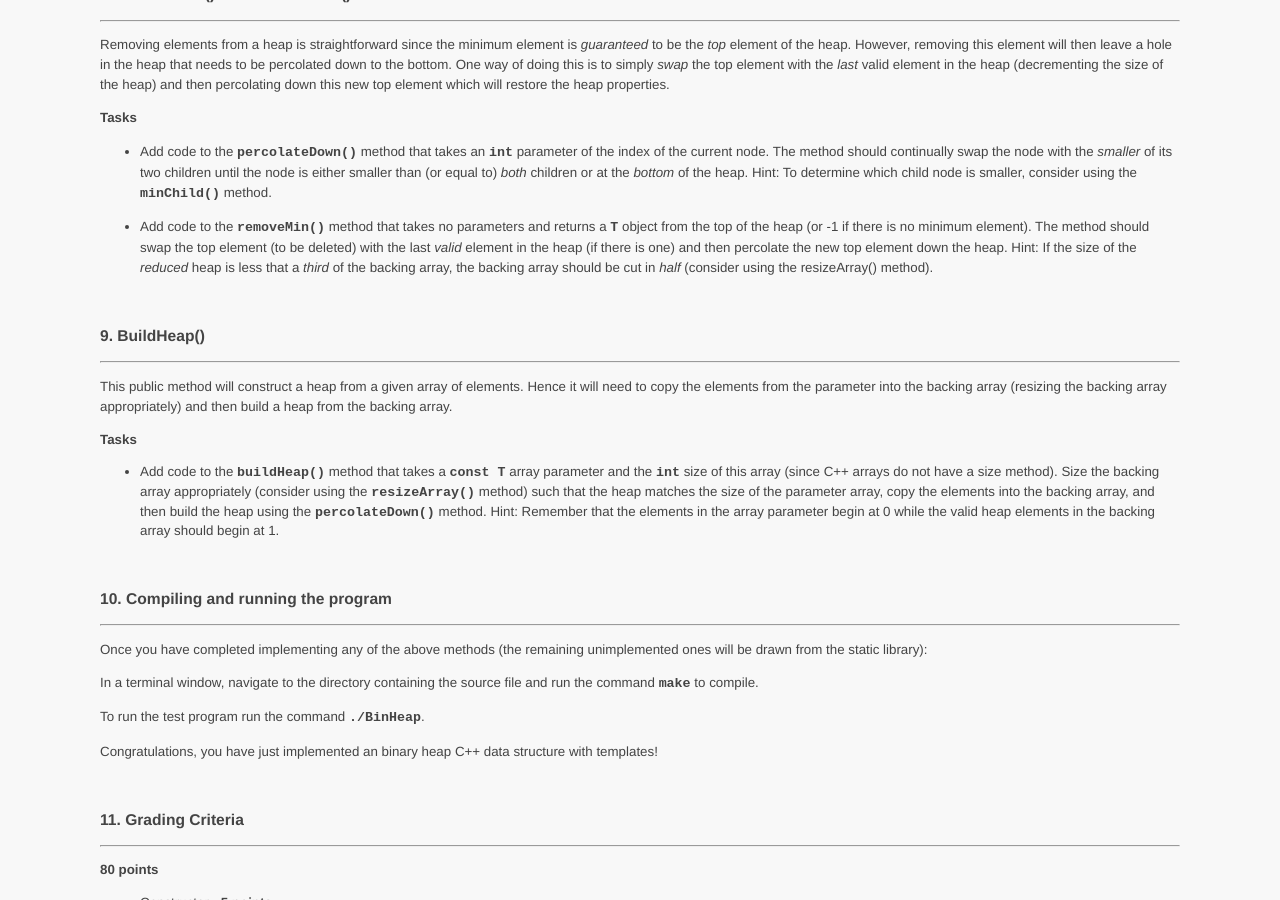
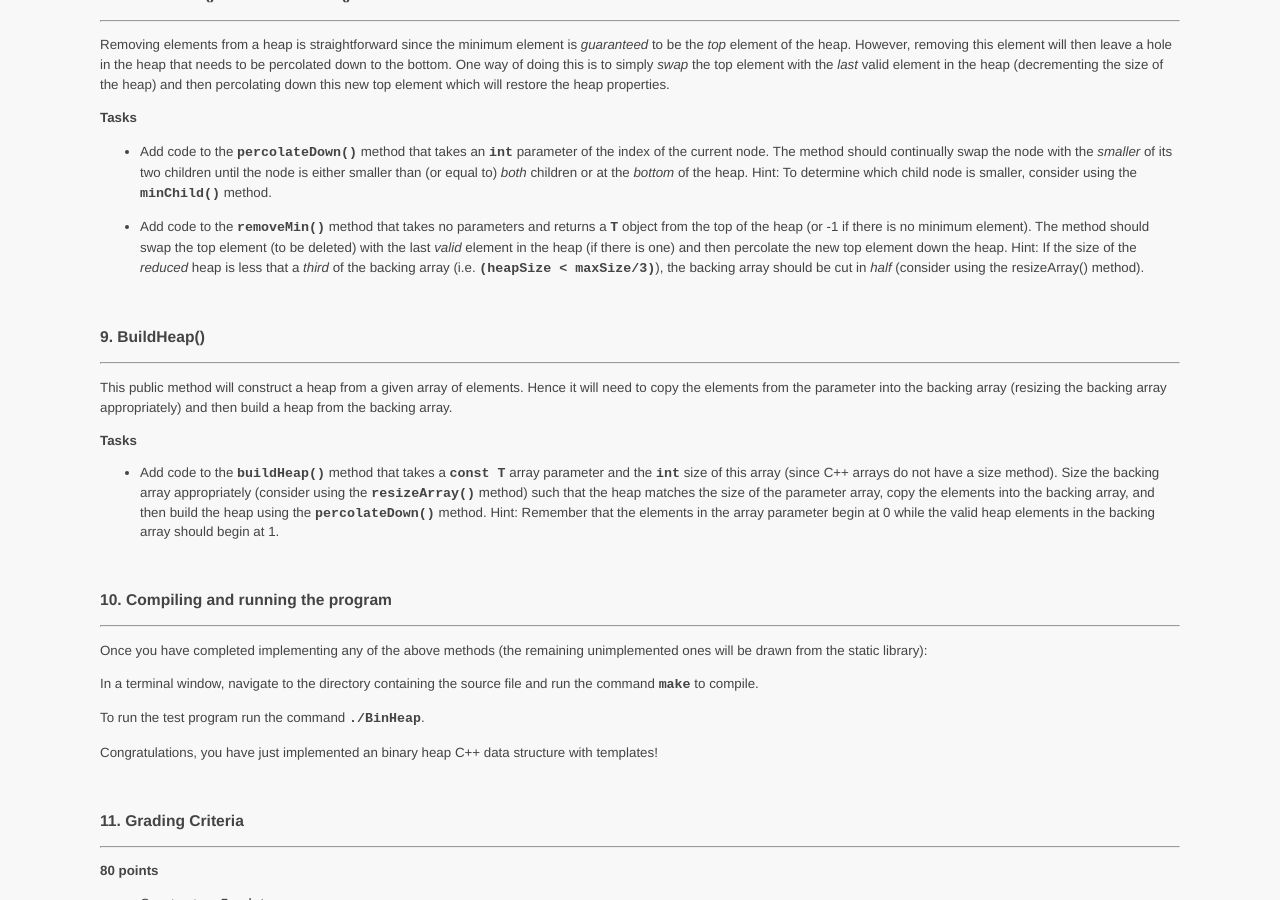
Before and after one commit to ycpcs/cs350-fall2015, a Jekyll site: the page built from assign/assign07.md, in a window 1280 px wide and 900 px high, scrolled down 2997 px. Built offline with Jekyll 4.4.1, drawn with Linux system fonts in a browser that asks for light colours; Markdown is read by kramdown in place of the engine named in the settings.

Commit message:
updated assign07

````diff
--- a/assign/assign07.md
+++ b/assign/assign07.md
@@ -167,7 +167,7 @@ Removing elements from a heap is straightforward since the minimum element is *g
 
   * Add code to the **```percolateDown()```** method that takes an **```int```** parameter of the index of the current node. The method should continually swap the node with the *smaller* of its two children until the node is either smaller than (or equal to) *both* children or at the *bottom* of the heap.  Hint: To determine which child node is smaller, consider using the **```minChild()```** method.
 
-  * Add code to the **```removeMin()```** method that takes no parameters and returns a **```T```** object from the top of the heap (or -1 if there is no minimum element). The method should swap the top element (to be deleted) with the last *valid* element in the heap (if there is one) and then percolate the new top element down the heap. Hint: If the size of the *reduced* heap is less that a *third* of the backing array, the backing array should be cut in *half* (consider using the resizeArray() method).
+  * Add code to the **```removeMin()```** method that takes no parameters and returns a **```T```** object from the top of the heap (or -1 if there is no minimum element). The method should swap the top element (to be deleted) with the last *valid* element in the heap (if there is one) and then percolate the new top element down the heap. Hint: If the size of the *reduced* heap is less that a *third* of the backing array (i.e. **```(heapSize < maxSize/3)```**), the backing array should be cut in *half* (consider using the resizeArray() method).
 
 
 
````
